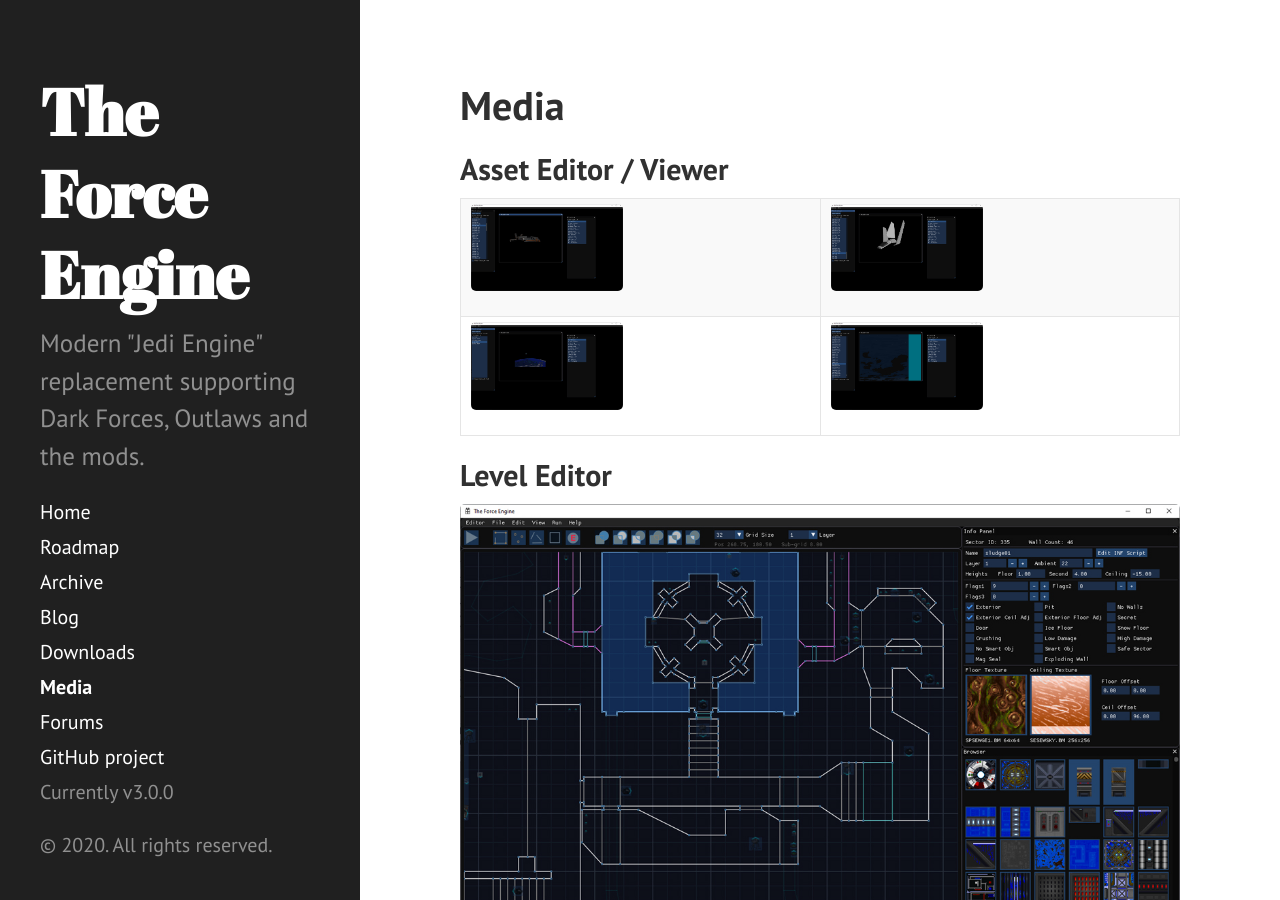
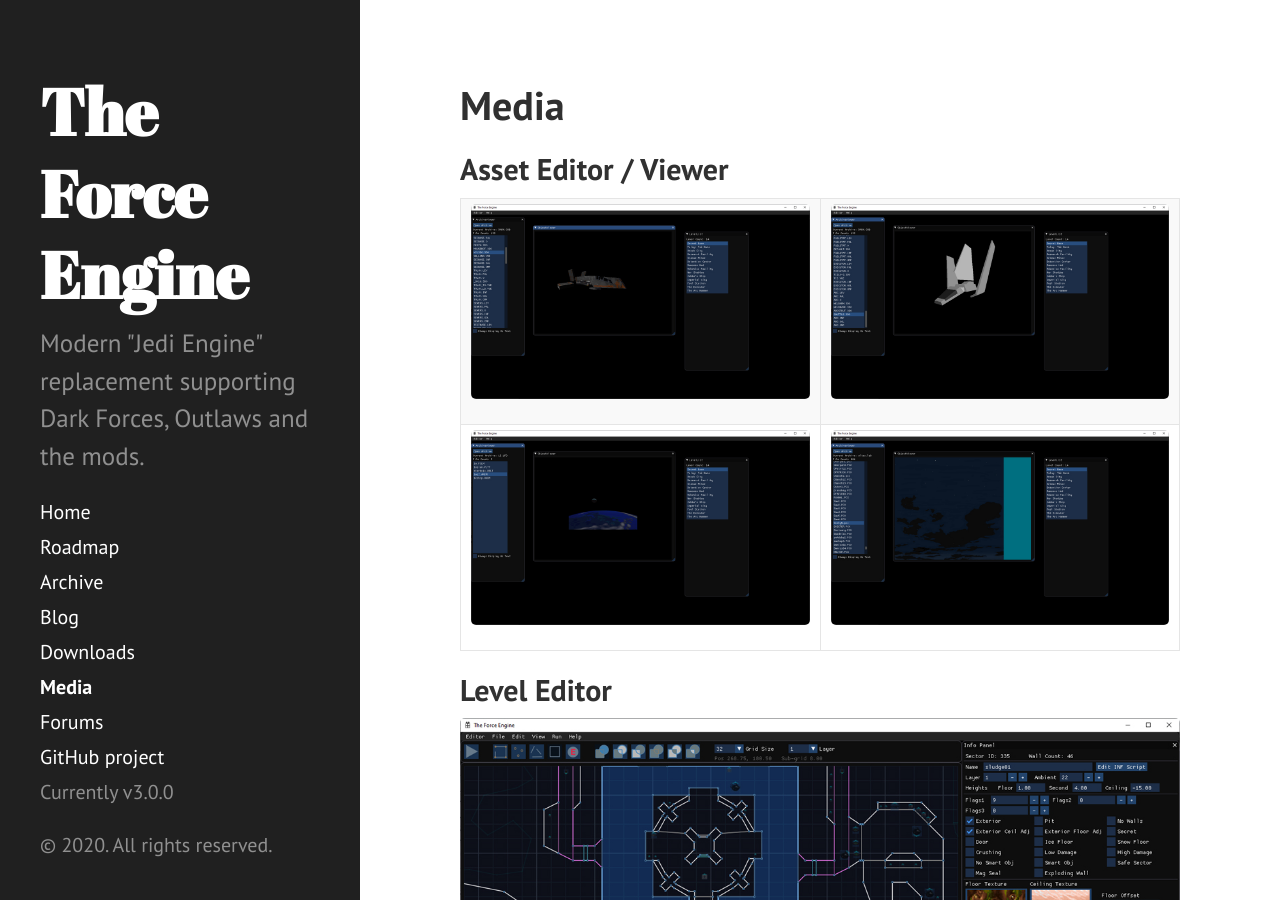
Before and after one commit to TheForceEngine/TheForceEngine.github.io, a Jekyll site: the page built from media.md, in a window 1280 px wide and 900 px high. Built offline with Jekyll 4.4.1, drawn with Linux system fonts in a browser that asks for light colours.

Commit message:
Removed "screenshot" ids.

```diff
--- a/media.md
+++ b/media.md
@@ -6,12 +6,12 @@
 ## Asset Editor / Viewer
 <table style="width:100%">
   <tr>
-    <th><a href="screenshots/Asset1.jpg" class="inline"><img src="screenshots/Asset1.jpg" alt="Asset1" class="inline" id="screenshot"/></a></th>
-    <th><a href="screenshots/Asset2.jpg" class="inline"><img src="screenshots/Asset2.jpg" alt="Asset2" class="inline" id="screenshot"/></a></th>
+    <th><a href="screenshots/Asset1.jpg" class="inline"><img src="screenshots/Asset1.jpg" alt="Asset1" class="inline"/></a></th>
+    <th><a href="screenshots/Asset2.jpg" class="inline"><img src="screenshots/Asset2.jpg" alt="Asset2" class="inline"/></a></th>
   </tr>
   <tr>
-    <th><a href="screenshots/Asset3.jpg" class="inline"><img src="screenshots/Asset3.jpg" alt="Asset3" class="inline" id="screenshot"/></a></th>
-    <th><a href="screenshots/Asset4.jpg" class="inline"><img src="screenshots/Asset4.jpg" alt="Asset4" class="inline" id="screenshot"/></a></th>
+    <th><a href="screenshots/Asset3.jpg" class="inline"><img src="screenshots/Asset3.jpg" alt="Asset3" class="inline"/></a></th>
+    <th><a href="screenshots/Asset4.jpg" class="inline"><img src="screenshots/Asset4.jpg" alt="Asset4" class="inline"/></a></th>
   </tr>
 </table>
 
```
